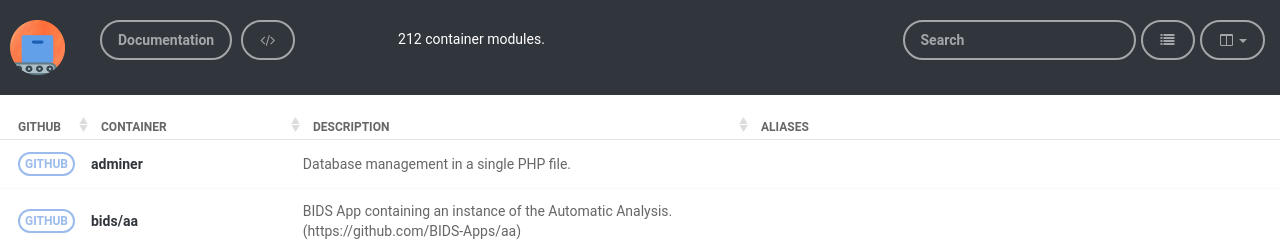
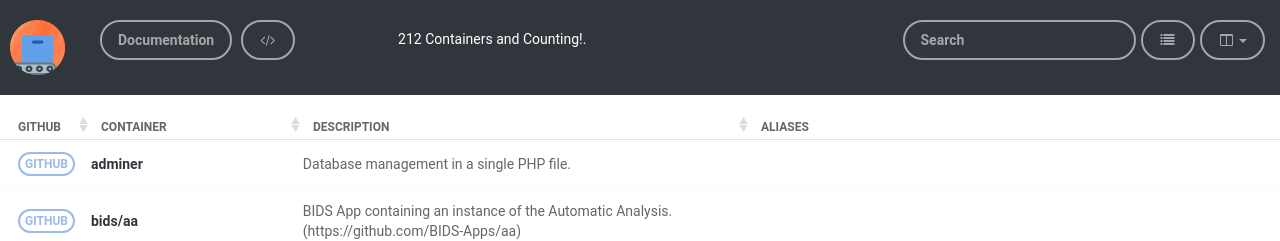
Before and after one commit to autamus/registry, a Jekyll site: the page built from pages/index.md, in a window 1280 px wide. Shown: the top 241 px of the page. Built offline with Jekyll 4.4.1, drawn with Linux system fonts in a browser that asks for light colours; nearby versions of some CDN libraries.

Commit message:
Update Containers Message

```diff
--- a/_includes/table.html
+++ b/_includes/table.html
@@ -10,7 +10,7 @@
                      style="width:55px; margin-right:30px;float:left"></a></span>
             <button id="docsBtn" class="btn btn-default">Documentation</button>
             <button id="apiBtn" class="btn btn-default"><i class="fa fa-code"></i></button>
-            <span style="color:white;margin-left:100px" id="message">{{ site.library.size }} container modules.</span>
+            <span style="color:white;margin-left:100px" id="message">{{ site.library.size }} Containers and Counting!.</span>
         </div>
         <table id="fresh-table" class="table">
            <thead>
```
